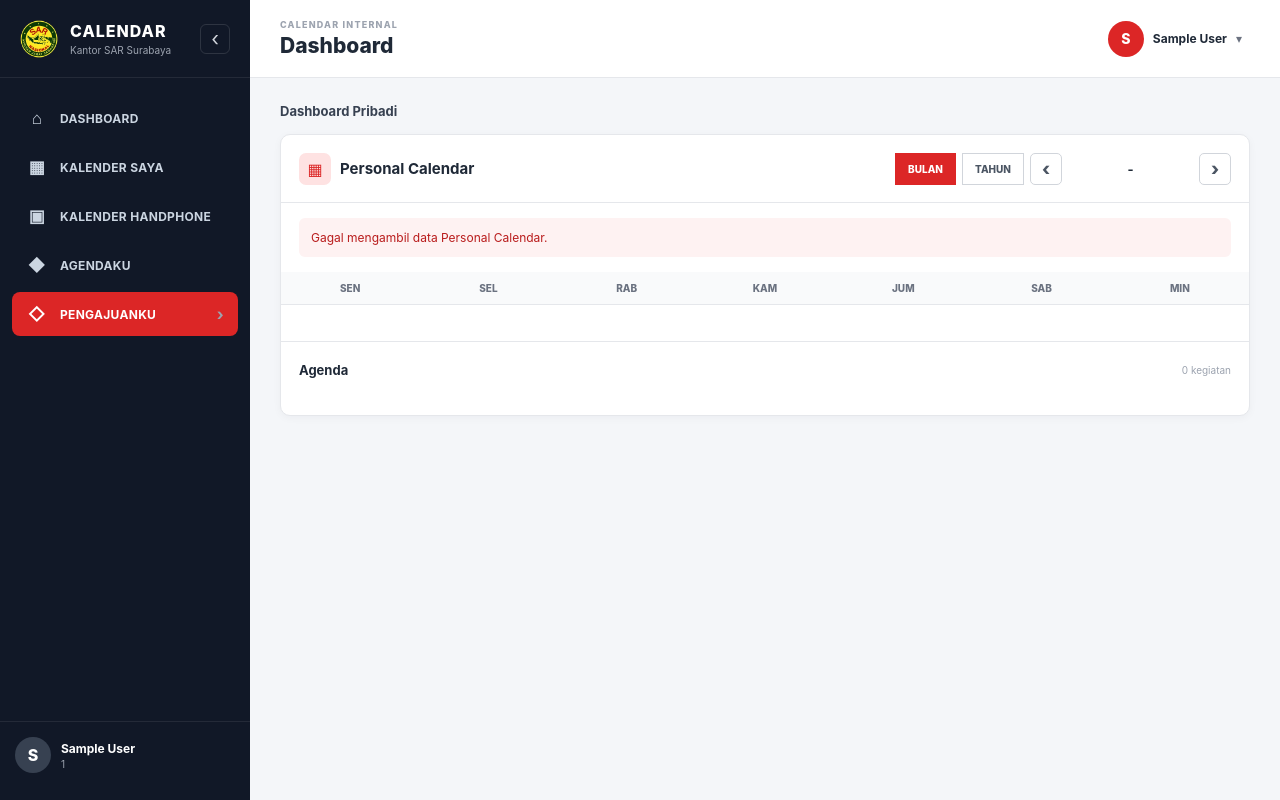
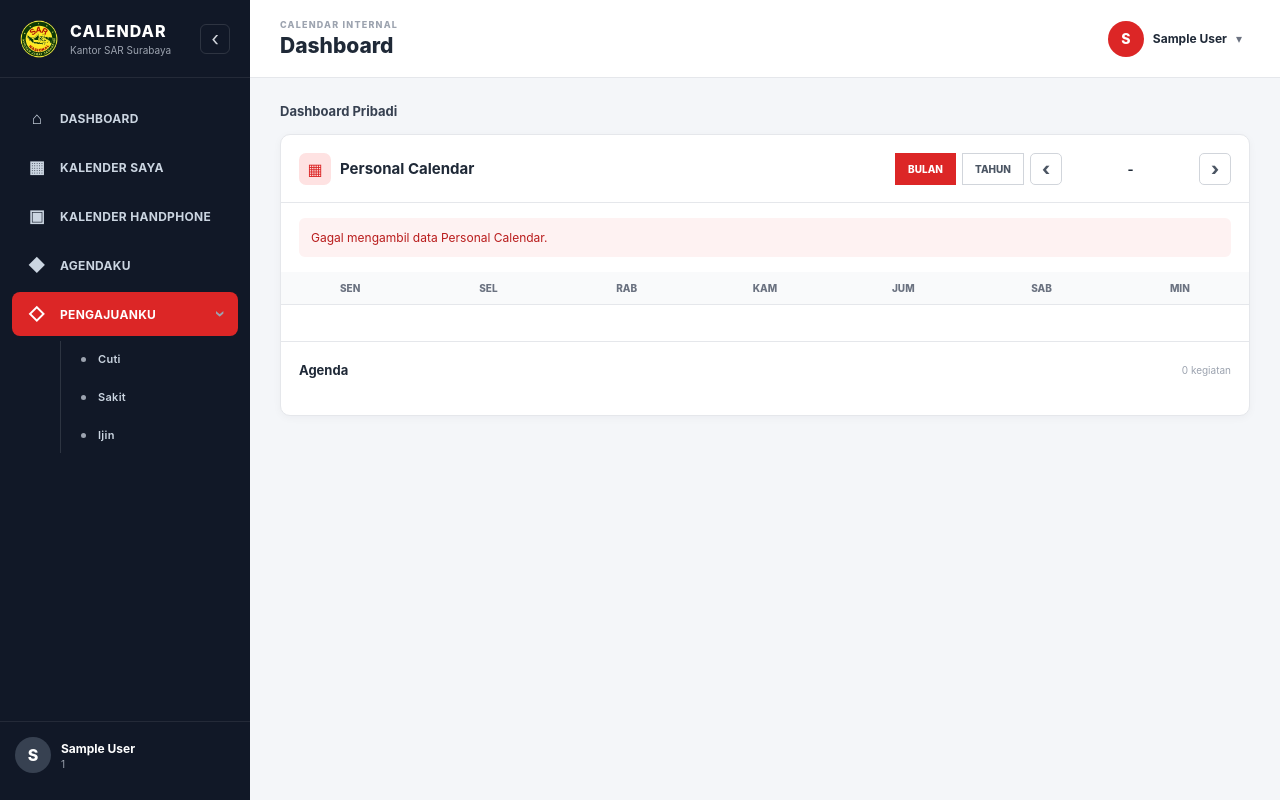
Before and after one commit to ditdoank007/Project-HRIS-Calendar, a Flask app: page /plans in a window 1280 px wide. Run offline with Flask 3, Linux system fonts and the light colour scheme; the visitor is signed in with stand-in values (Sample User, id 1).

Commit message:
fix: keep Pengajuanku submenu expanded

```diff
--- a/templates/dashboard.html
+++ b/templates/dashboard.html
@@ -59,7 +59,7 @@
                 <span>AGENDAKU</span>
             </a>
 
-            <div class="sidebar-menu-group {{ 'open' if active_menu in ['cuti', 'sakit', 'ijin'] else '' }}">
+            <div class="sidebar-menu-group {{ 'open' if active_menu in ['plans', 'cuti', 'sakit', 'ijin'] else '' }}">
                 <a href="/plans"
                    class="sidebar-menu-parent {{ 'active' if active_menu in ['plans', 'cuti', 'sakit', 'ijin'] else '' }}">
                     <span class="menu-icon">◇</span>
```
